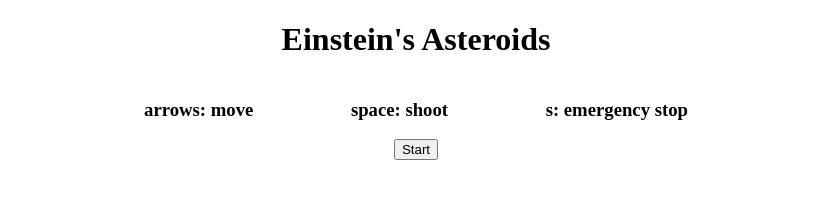
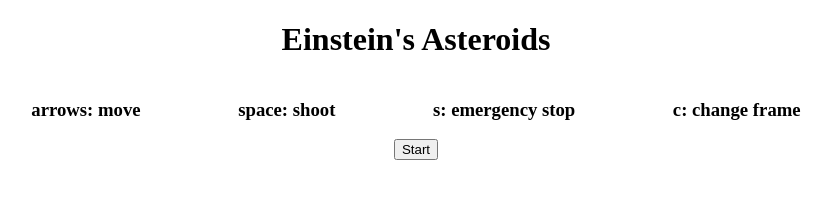
Before and after one commit to mhepfer/asteroids, a plain HTML site: page index.html in a window 1280 px wide. Shown: the whole page, without its empty margins (224-1056 px from the left). Drawn offline with Linux system fonts and the light colour scheme.

Commit message:
added frame change to the directions

```diff
--- a/asteroids.css
+++ b/asteroids.css
@@ -34,3 +34,7 @@ h3 {
 #three {
 	padding-left:5em;
 }
+
+#four {
+	padding-left:5em;
+}
--- a/index.html
+++ b/index.html
@@ -21,6 +21,7 @@
         <h3> arrows: move </h3>
         <h3 id="two"> space: shoot </h3>
         <h3 id="three"> s: emergency stop </h3>
+        <h3 id="four"> c: change frame </h3>
       </div>
       <div id="startScreen">
         <input id="StartButton" type="button" value="Start" />
```
